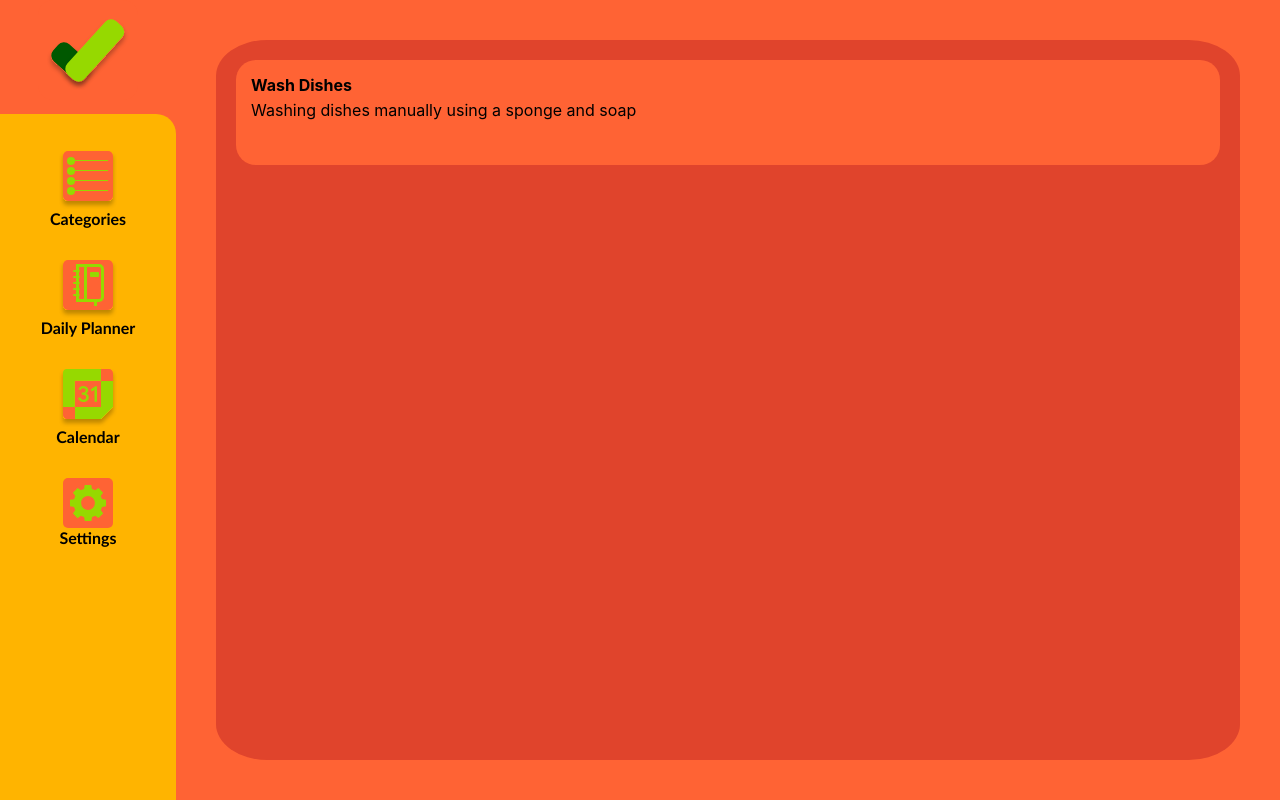
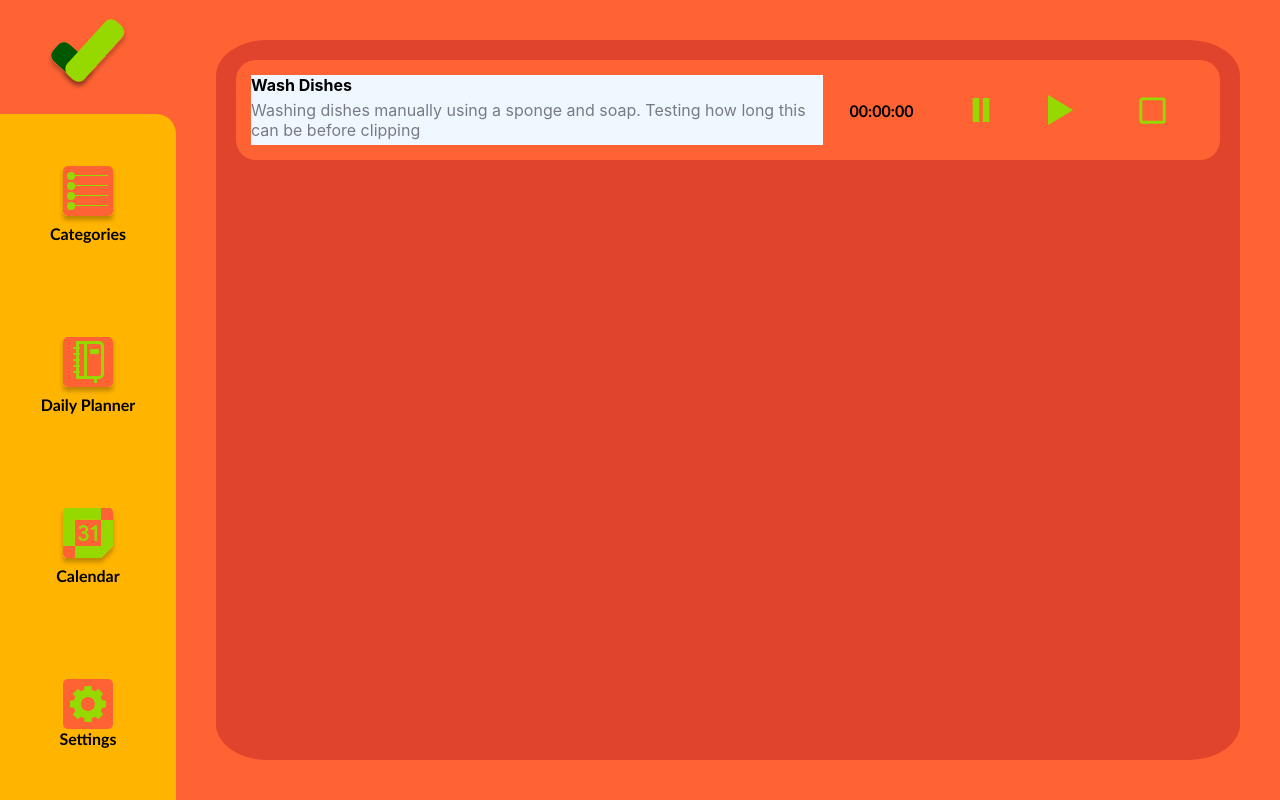
Before and after one commit to MacwithaQ/compleet, a React (Create React App) app: page / in a window 1280 px wide. Built offline with nearby package versions, Linux system fonts and the light colour scheme.

Commit message:
added task template

```diff
--- a/package.json
+++ b/package.json
@@ -3,6 +3,9 @@
   "version": "0.1.0",
   "main": "./public/electron.js",
   "dependencies": {
+    "@emotion/react": "^11.9.0",
+    "@emotion/styled": "^11.8.1",
+    "@mui/material": "^5.6.0",
     "@testing-library/jest-dom": "^5.16.3",
     "@testing-library/react": "^12.1.4",
     "@testing-library/user-event": "^13.5.0",
--- a/src/App.css
+++ b/src/App.css
@@ -39,7 +39,10 @@
 /* Nav Tab */
 
 .navTab {
+  display: flex;
+  flex-direction: column;
   background-color: #ffb400;
+  justify-content: space-around;
   padding: 5px;
   height: 100vh;
   margin-top: 10px;
@@ -51,8 +54,8 @@
   flex-direction: column;
   text-align: center;
   align-items: center;
-  margin-top: 4vh;
-  justify-content: space-between;
+  margin: 5px;
+  justify-content: space-around;
   transition: all 0.1s ease-in-out;
   font-family: "Trebuchet MS", "Lucida Sans Unicode", "Lucida Grande",
     "Lucida Sans", Arial, sans-serif;
@@ -63,12 +66,13 @@
   transform: scale(1.1);
 }
 
-/* Task Create */
+/* Created Task Component */
 
 .taskCreate {
   background-color: #ff6334;
+  display: flex;
   margin: 20px;
-  height: 75px;
+
   border-radius: 20px;
   padding: 15px;
 }
@@ -78,14 +82,37 @@
 }
 
 .taskDescription {
+  opacity: 50%;
 }
 
 .taskDiv {
   margin-bottom: 5px;
 }
 
-.taskIcon {
-  height: 20px;
-  width: 20px;
-  object-fit: fill;
+.taskDetails {
+  background-color: aliceblue;
+  height: 100%;
+  width: 60%;
 }
+
+.taskActions {
+  display: flex;
+  align-items: center;
+  justify-content: space-around;
+  width: 40%;
+}
+
+.clickableTaskAction {
+  margin-left: 0.2em;
+  transition: all 0.1s ease-in-out;
+}
+
+.clickableTaskAction:hover {
+  transform: scale(1.1);
+}
+
+.timer {
+  font-family: "Trebuchet MS", "Lucida Sans Unicode", "Lucida Grande",
+    "Lucida Sans", Arial, sans-serif;
+  font-weight: 700;
+}
--- /dev/null
+++ b/src/Icons/PauseIco.js
@@ -0,0 +1,21 @@
+import * as React from "react";
+
+function PauseIco(props) {
+  return (
+    <svg
+      width="1.5em"
+      height="1.5em"
+      viewBox="0 0 18 26"
+      fill="none"
+      xmlns="http://www.w3.org/2000/svg"
+      {...props}
+    >
+      <path
+        d="M.048 13.012L.121 26H6.88l.072-12.988L7 0H0l.048 13.012zM11 12.938v12.963l3.403.073c1.86.048 3.452.024 3.5-.025.049-.048.097-5.912.097-13.035V0h-7v12.938z"
+        fill="#96D900"
+      />
+    </svg>
+  );
+}
+
+export default PauseIco;
--- /dev/null
+++ b/src/Icons/PlayIcon.js
@@ -0,0 +1,20 @@
+import * as React from "react";
+
+function PlayIcon(props) {
+  return (
+    <svg
+      width={25}
+      height={30}
+      fill="none"
+      xmlns="http://www.w3.org/2000/svg"
+      {...props}
+    >
+      <path
+        d="M0 14.939C0 23.227.075 30 .15 30 .35 30 25.075 15.037 25 14.963 24.95 14.915.902.416.2 0 .075-.049 0 6.675 0 14.94z"
+        fill="#96D900"
+      />
+    </svg>
+  );
+}
+
+export default PlayIcon;
--- a/src/components/Home.js
+++ b/src/components/Home.js
@@ -1,18 +1,38 @@
 import React from "react";
-import CategoriesIco from "../Icons/CategoriesIco";
+import { Checkbox } from "@mui/material";
+import PlayIcon from "../Icons/PlayIcon";
+import PauseIco from "../Icons/PauseIco";
 
 const Home = () => {
   return (
     <div>
       <div className="MainPanel">
         <div className="taskCreate">
-          <div className="taskDiv">
-            <a className="taskTitle">Wash Dishes</a>
+          <div className="taskDetails">
+            <div className="taskDiv">
+              <a className="taskTitle">Wash Dishes</a>
+            </div>
+            <div className="taskDiv">
+              <a className="taskDescription">
+                Washing dishes manually using a sponge and soap. Testing how
+                long this can be before clipping
+              </a>
+            </div>
           </div>
-          <div className="taskDiv">
-            <a className="taskDescription">
-              Washing dishes manually using a sponge and soap
-            </a>
+          <div className="taskActions">
+            <a className="timer">00:00:00</a>
+            <PauseIco className="clickableTaskAction" />
+            <PlayIcon className="clickableTaskAction" />
+            <Checkbox
+              sx={{
+                color: "#96D900",
+                "&.Mui-checked": {
+                  color: "#96D900",
+                },
+              }}
+              size="large"
+              className="clickableTaskAction"
+            />
           </div>
         </div>
       </div>
--- a/src/components/Navbar.js
+++ b/src/components/Navbar.js
@@ -4,6 +4,7 @@ import CategoriesIco from "../Icons/CategoriesIco";
 import DailyPlannerIco from "../Icons/DailyPlannerIco";
 import CalendarIco from "../Icons/CalendarIco";
 import SettingsIco from "../Icons/SettingsIco";
+import { NavLink } from "react-router-dom";
 
 const Navbar = () => {
   return (
```
Also changed, not shown: 1 other file (tests, documents, lock files or other folders).
